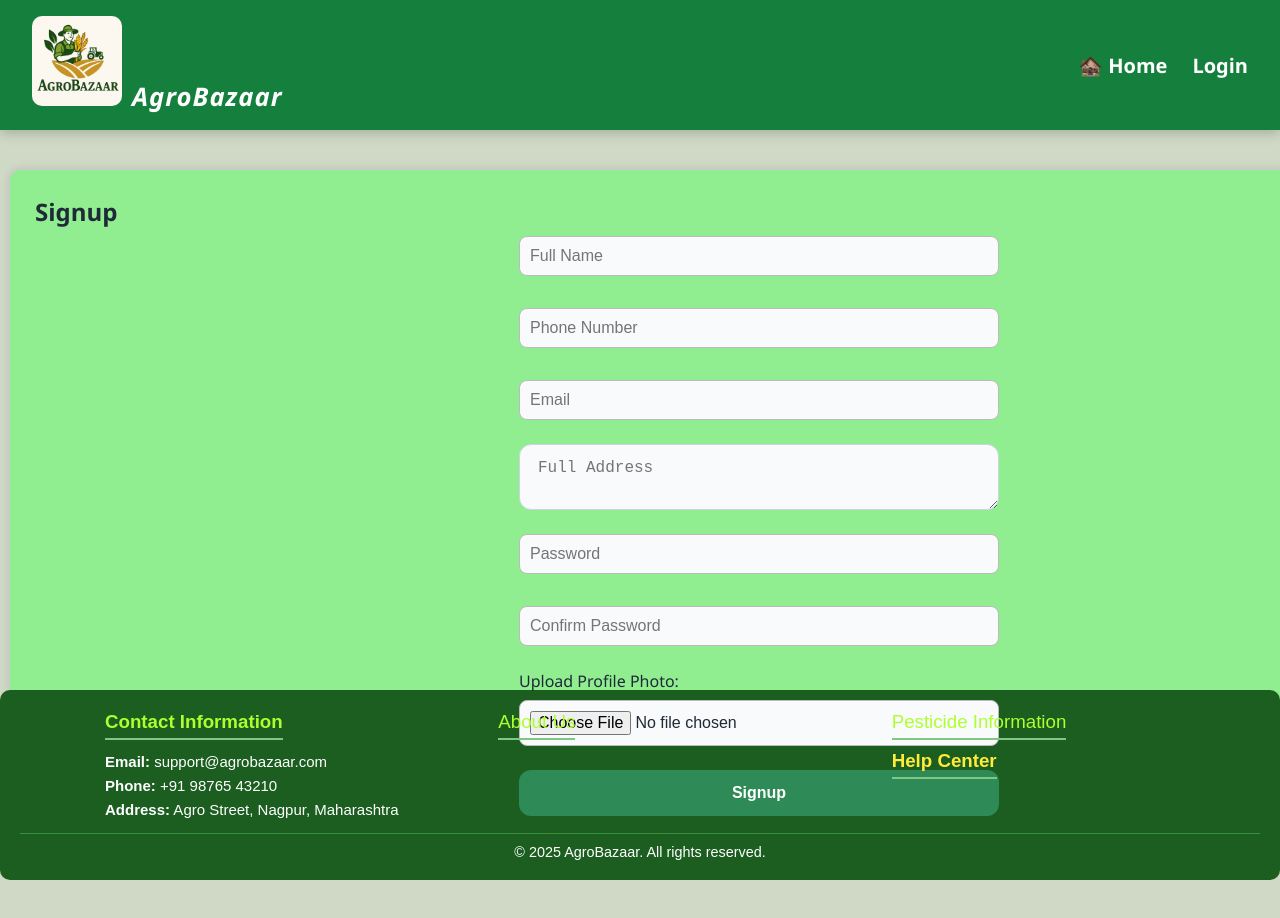
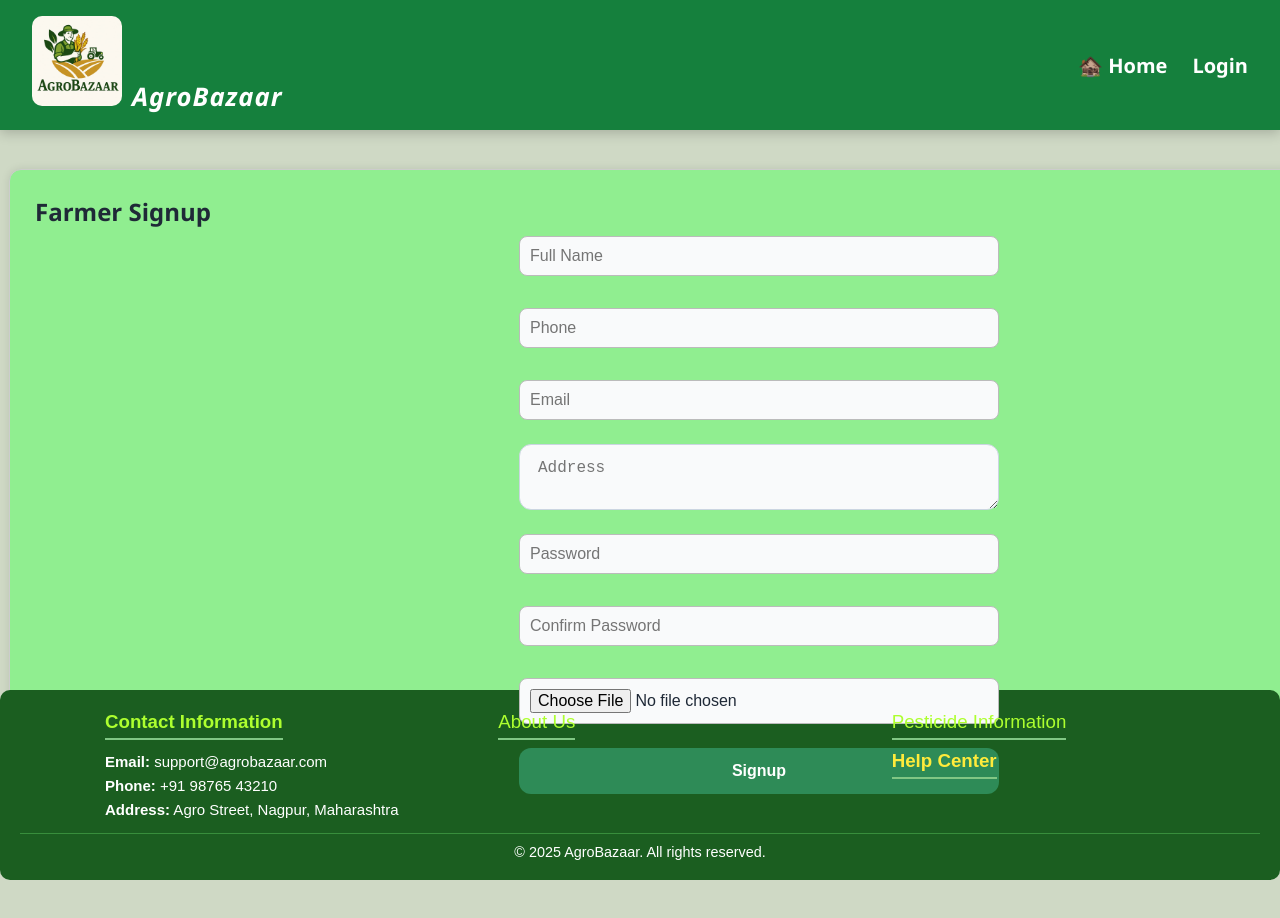
Before and after one commit to M-mesh123/agrobazaar, a React (Create React App) app: page /Signup in a window 1280 px wide. Shown: the top 918 px of the page. Built offline with nearby package versions, Linux system fonts and the light colour scheme.

Commit message:
changes in login and signup

```diff
--- a/src/pages/Login.jsx
+++ b/src/pages/Login.jsx
@@ -1,66 +1,55 @@
 import React, { useState } from "react";
 import { useNavigate, Link } from "react-router-dom";
+import { supabase } from "../supabaseClient";
 
-
-export default function Login({ onLogin }) {
+export default function Login() {
   const [email, setEmail] = useState("");
   const [password, setPassword] = useState("");
   const nav = useNavigate();
 
-
   const submit = async (e) => {
     e.preventDefault();
 
-    const res = onLogin({ email, password, role: "farmer" });
+    // Check if user exists in farmerinfo
+    const { data, error } = await supabase
+      .from("farmerinfo")
+      .select("*")
+      .eq("email", email)
+      .eq("password", password)
+      .single();
 
-    console.log("Login response:", res);
+    if (error || !data) {
+      alert("Invalid credentials");
+      console.error(error);
+      return;
+    }
 
-    if (res.ok) {
-      alert("Login successful!");
-      const role = res.user?.role?.toLowerCase();
-
-      console.log("Detected role:", role);
-
-      if (role === "farmer") {
-        nav("/Dashboard");
-      } else if (role === "customer") {
-        nav("/Dashboard");
-      } else {
-        nav("/");
-      }
-    } else {
-      alert(res.message || "Invalid credentials");
-    }
+    alert("Login successful!");
+    nav("/Dashboard"); // redirect after successful login
   };
 
   return (
     <div className="container">
-      <h2>Login</h2>
+      <h2>Farmer Login</h2>
       <form onSubmit={submit}>
         <input
           required
+          type="email"
           placeholder="Email"
           value={email}
           onChange={(e) => setEmail(e.target.value)}
         />
-
         <input
           required
+          type="password"
           placeholder="Password"
           value={password}
           onChange={(e) => setPassword(e.target.value)}
-          type="password"
         />
-
         <div style={{ textAlign: "right", marginBottom: "10px" }}>
-          <Link to="/forgotfarm" style={{ color: "blue", textDecoration: "none" }}>
-            Forgot Password?
-          </Link>
+          <Link to="/forgotfarm">Forgot Password?</Link>
         </div>
-
-        <button className="btn" type="submit">
-          Login
-        </button>
+        <button className="btn" type="submit">Login</button>
       </form>
     </div>
   );
--- a/src/pages/Signup.jsx
+++ b/src/pages/Signup.jsx
@@ -1,24 +1,20 @@
 import React, { useState } from "react";
-import Footer from "../pages/footer";
-import { Link } from "react-router-dom";
+import { supabase } from "../supabaseClient"; // ✅ ensure correct path
 
-
-export default function Signup({ onSignup }) {
+export default function Signup() {
   const [name, setName] = useState("");
   const [phone, setPhone] = useState("");
   const [email, setEmail] = useState("");
   const [address, setAddress] = useState("");
   const [password, setPassword] = useState("");
   const [confirmPassword, setConfirmPassword] = useState("");
-  const [role, setRole] = useState("customer"); // default
   const [profilePhoto, setProfilePhoto] = useState(null);
 
-    function handleSubmit(e) {
+  const handleSubmit = async (e) => {
     e.preventDefault();
 
-    // basic validation
-    if (!name || !phone || !password || !confirmPassword || !address) {
-      alert("Please fill all required fields");
+    if (!name || !phone || !email || !password || !confirmPassword || !address) {
+      alert("Please fill all fields");
       return;
     }
 
@@ -27,109 +23,59 @@ export default function Signup({ onSignup }) {
       return;
     }
 
-    const signupData = {name, phone, email, address, password,role:"farmer",   profilePhoto, // file object
-    };
+    // Optional: Upload profile photo
+    let photoUrl = null;
+    if (profilePhoto) {
+      const { data, error } = await supabase.storage
+        .from("farmer-photos") // make sure the bucket exists in Supabase
+        .upload(`profiles/${Date.now()}_${profilePhoto.name}`, profilePhoto);
 
+      if (error) {
+        console.error("Photo upload failed:", error.message);
+      } else {
+        const { data: publicURL } = supabase.storage
+          .from("farmer-photos")
+          .getPublicUrl(data.path);
+        photoUrl = publicURL.publicUrl;
+      }
+    }
 
+    // Insert into database
+    const { data, error } = await supabase
+      .from("farmerinfo")
+      .insert([
+        {
+          name,
+          phone,
+          email,
+          address,
+          password, // ⚠️ store securely or hash in production
+          role: "farmer",
+          profile_photo: photoUrl,
+        },
+      ]);
 
-
-    const res = onSignup(signupData);
-
-    if (res.ok) {
+    if (error) {
+      alert(`Signup failed: ${error.message}`);
+      console.error(error);
+    } else {
       alert("Signup successful!");
-    } else {
-      alert(res.message || "Signup failed");
     }
-  }
-
-  // Handle photo upload
-  function handlePhotoChange(e) {
-    const file = e.target.files[0];
-    if (file) {
-      setProfilePhoto(file);
-    }
-  }
+  };
 
   return (
     <div className="container">
-      <h2>Signup</h2>
-      <form onSubmit={handleSubmit} className="signup-form">
-        <input
-          type="text"
-          placeholder="Full Name"
-          value={name}
-          onChange={(e) => setName(e.target.value)}
-          required
-        />
-
-        <input
-          type="tel"
-          name="phone"
-          placeholder="Phone Number"
-          pattern="[0-9]{10}"
-          maxLength="10"
-          value={phone}
-          onChange={(e) => setPhone(e.target.value)}
-          required
-        />
-
-        <input
-          type="email"
-          placeholder="Email "
-          value={email}
-          onChange={(e) => setEmail(e.target.value)}
-          required
-        />
-
-        <textarea
-          placeholder="Full Address"
-          value={address}
-          onChange={(e) => setAddress(e.target.value)}
-          required
-        />
-
-        <input
-          type="password"
-          placeholder="Password"
-          value={password}
-          onChange={(e) => setPassword(e.target.value)}
-          required
-          autoComplete="new-password"
-        />
-
-        <input
-          type="password"
-          placeholder="Confirm Password"
-          value={confirmPassword}
-          onChange={(e) => setConfirmPassword(e.target.value)}
-          required
-          autoComplete="new-password"
-        />
-
-        <div className="file-input">
-          <label htmlFor="photo">Upload Profile Photo:</label>
-          <input
-            id="photo"
-            type="file"
-            accept="image/*"
-            onChange={handlePhotoChange}
-          />
-        </div>
-
+      <h2>Farmer Signup</h2>
+      <form onSubmit={handleSubmit}>
+        <input type="text" placeholder="Full Name" value={name} onChange={(e) => setName(e.target.value)} required />
+        <input type="tel" placeholder="Phone" maxlenght={10} value={phone} onChange={(e) => setPhone(e.target.value)} required />
+        <input type="email" placeholder="Email" value={email} onChange={(e) => setEmail(e.target.value)} required />
+        <textarea placeholder="Address" value={address} onChange={(e) => setAddress(e.target.value)} required />
+        <input type="password" placeholder="Password" value={password} onChange={(e) => setPassword(e.target.value)} required />
+        <input type="password" placeholder="Confirm Password" value={confirmPassword} onChange={(e) => setConfirmPassword(e.target.value)} required />
+        <input type="file" accept="image/*" onChange={(e) => setProfilePhoto(e.target.files[0])} />
         <button type="submit" className="btn">Signup</button>
       </form>
-      <form onSubmit={handleSubmit} className="signup-form" autoComplete="off">
-        {/* form fields */}
-      </form>
-
-      <input type="text" name="fakeusernameremembered" style={{ display: "none" }} />
-      <input type="password" name="fakepasswordremembered" style={{ display: "none" }} />
-
-
-
-
     </div>
-
-
   );
 }
--- /dev/null
+++ b/src/supabaseClient.js
@@ -0,0 +1,6 @@
+import { createClient } from '@supabase/supabase-js';
+
+const supabaseUrl = "https://hxmooenepoxphhiaknay.supabase.co";
+const supabaseAnonKey = "eyJhbGciOiJIUzI1NiIsInR5cCI6IkpXVCJ9.eyJpc3MiOiJzdXBhYmFzZSIsInJlZiI6Imh4bW9vZW5lcG94cGhoaWFrbmF5Iiwicm9sZSI6ImFub24iLCJpYXQiOjE3NjI0MDU4ODYsImV4cCI6MjA3Nzk4MTg4Nn0.x8qZVvSS50vzAPZZ5niejgk3g_DrUplZzuRlj-pkid0";
+
+export const supabase = createClient(supabaseUrl, supabaseAnonKey);
```
